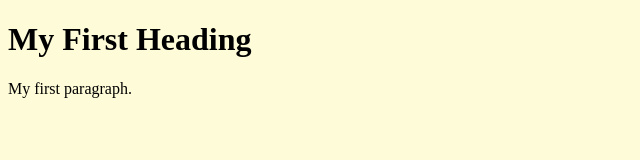
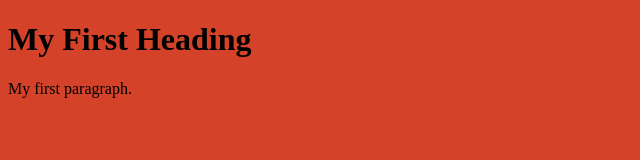
Before and after one commit to KoiranKarva/ossinsivu.github.io, a plain HTML site: page index.html in a window 1280 px wide. Shown: the whole page, without its empty margins (0-640 px from the left). Drawn offline with Linux system fonts and the light colour scheme.

Commit message:
Update index.css

```diff
--- a/index.css
+++ b/index.css
@@ -1,3 +1,3 @@
 body {
-    background-color: #fefbd8;
+    background-color: #d44329;
   }
```
